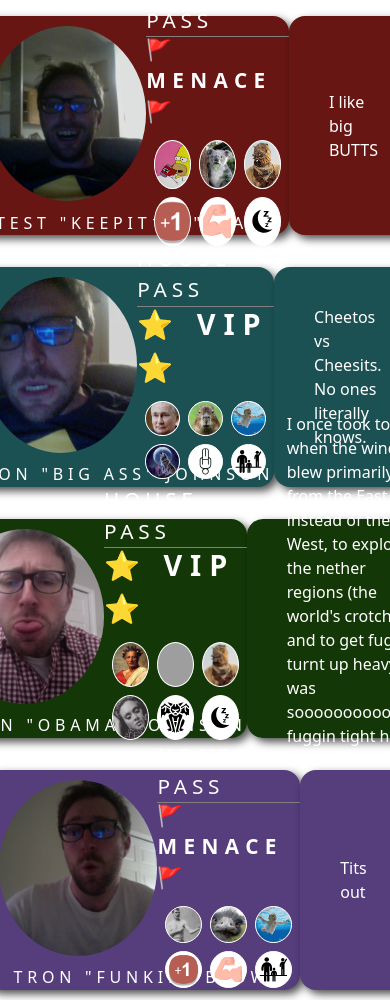
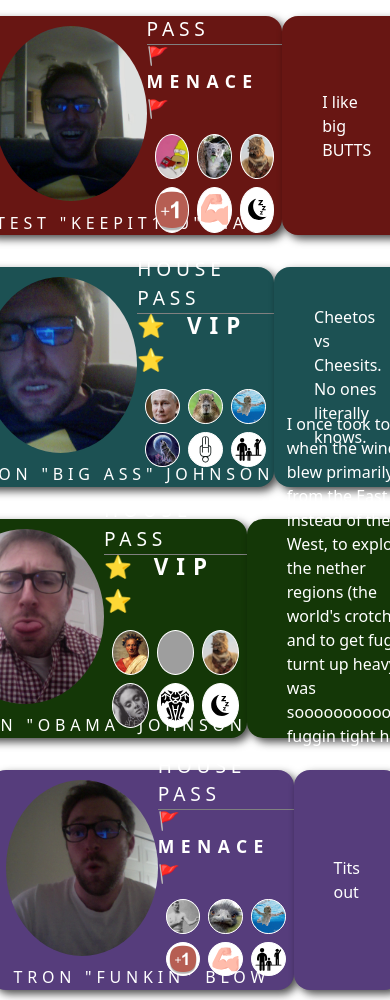
Before and after one commit to LoufaSupreme/housewarming, a Django app: page /display_housepasses/ in a window 390 px wide; the page is wider, and only the part inside the window is pictured. Shown: the top 1000 px of that part. Run offline with Django 3.2, Linux system fonts and the light colour scheme; data comes from the database, SQL or seed files in the repository; some web fonts are replaced; grey boxes are pictures that could not be loaded.

Commit message:
changed housepass styling for mobile

```diff
--- a/polls/static/polls/styles.css
+++ b/polls/static/polls/styles.css
@@ -283,7 +283,7 @@ input[type=file] {
 
 .housepass_info-header {
     text-transform: uppercase;
-    font-size: 1.3rem;
+    font-size: 1.2rem;
     letter-spacing: 0.3rem;
     width: 100%;
     border-bottom: 1px solid grey;
@@ -293,13 +293,13 @@ input[type=file] {
 .housepass_info-access {
     width: 100%;
     font-weight: bold;
-    font-size: clamp(1.2rem, 20vw, 1.8rem);
+    font-size: clamp(1.2rem, 20vw, 1.4rem);
     margin: -0.3rem 0 0.3rem 0;
     letter-spacing: 0.5rem;
 }
 
 .housepass_info-access.menace {
-    font-size: clamp(0.82rem, 20vw, 1.3rem);
+    font-size: clamp(0.82rem, 20vw, 1.1rem);
     letter-spacing: 0.4rem;
     margin: -0.2rem 0 0.3rem 0;
 }
--- a/polls/static/polls/survey.js
+++ b/polls/static/polls/survey.js
@@ -293,6 +293,7 @@ function getCookie(name) {
 
 
 const uploadResults = async (surveyResults) => {
+    console.log('Uploading Results...')
     const csrf_token = getCookie('csrftoken')
 
     try {
@@ -303,6 +304,8 @@ const uploadResults = async (surveyResults) => {
             contentType: false,
             processData: false,
         })
+        console.log(res)
+        console.log(res.text())
         const parsed = await res.json()
         if (parsed.error) {
             throw `SERVER: ${parsed.error}`
```
